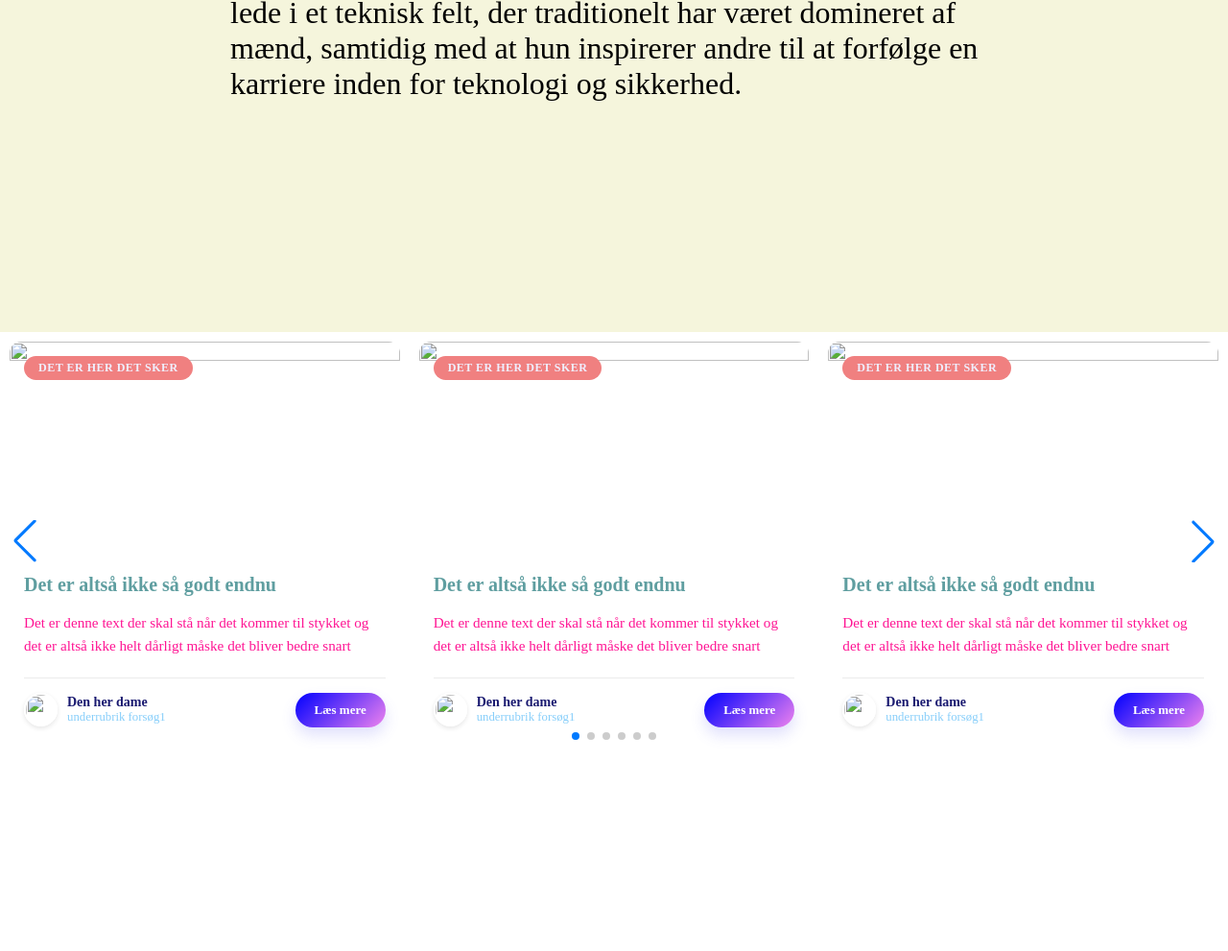
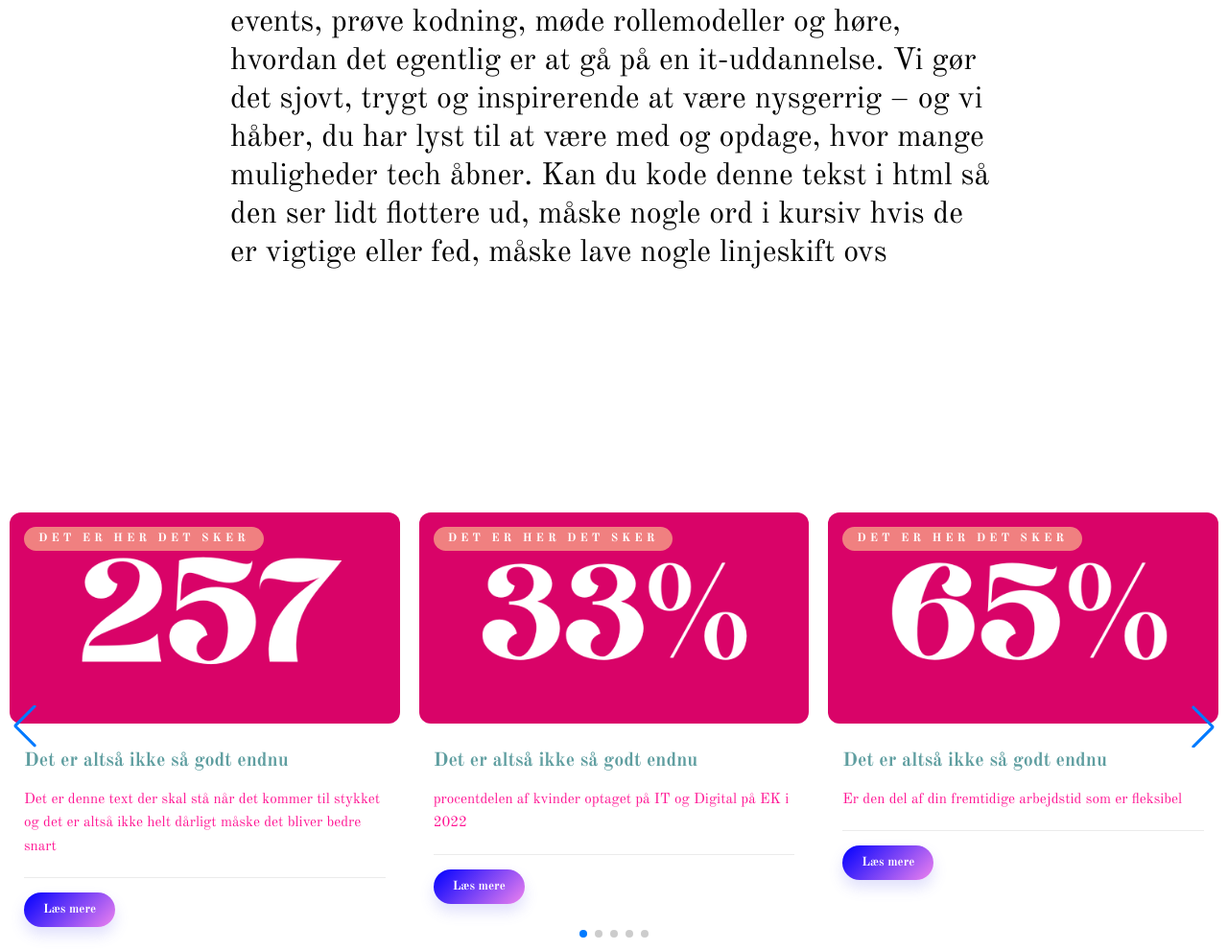
Before and after one commit to sylvesterel/portefoeljeaflevering-6, a website: page public/mission.html in a window 1280 px wide. Shown: the part 1156-2147 px from the top of the page at 96% size. Before the commit the page ends 1939 px from the top, so only its background shows below. Drawn offline with nearby package versions, Linux system fonts and the light colour scheme.

Commit message:
Billeder og mission

```diff
--- a/public/mission.css
+++ b/public/mission.css
@@ -75,16 +75,17 @@
 .hero-text {
     display: flex;
     align-items: center;
-    justify-content: center;
+    justify-content: flex-start;
     color: white;
     font-family: 'Old Standard TT', serif;
     font-size: 10vh;
+    padding-right: 70vh;
 }
 
 /* Mission text section */
 
 .mission-section {
-    background-color: beige;
+    background-color: #beige;
 }
 
 .mission-text p {
@@ -99,6 +100,8 @@
 
 /* Image carrousel section */
 
+
+
 * {
     margin: 0;
     padding: 0;
@@ -112,8 +115,8 @@
     width: 350px;
     height: auto;
     display: flex;
-    flex-direction: column;
-    background: beige;
+    flex-direction: row;
+    background: #D90368;
     border-radius: 20px;
     box-shadow: 0 10px 10px rgba(0, 0, 0, 0.05);
     transition: transform 0.3s ease;
@@ -139,13 +142,13 @@
     position: absolute;
     left: 25px;
     top: 25px;
-    color: #EFEFFF;
+    color: white;
     border-radius: 30px;
     font-weight: 600;
     font-size: 0.75rem;
     padding: 5px 15px;
     text-transform: uppercase;
-    letter-spacing: 0.5px;
+    letter-spacing: 0.5vh;
     background: lightcoral;
 }
 
@@ -193,7 +196,7 @@
     margin-right: 10px;
     object-fit: cover;
     border-radius: 50%;
-    border: 2px solid white;
+    border: 2px #D90368;
     box-shadow: 0 2px 5px rgba(0, 0, 0, 0.1);
 
 }
--- a/public/mission.html
+++ b/public/mission.html
@@ -5,8 +5,12 @@
     <title>Title</title>
 
     <!--Swiper CSS link -->
-    <link rel="stylesheet" href="https://cdn.jsdelivr.net/npm/swiper@12/swiper-bundle.min.css" />
+    <link rel="stylesheet" href="https://cdn.jsdelivr.net/npm/swiper@12/swiper-bundle.min.css"/>
     <link href="mission.css" rel="stylesheet">
+
+    <!-- Fonts -->
+    <link href="https://fonts.googleapis.com/css2?family=Old+Standard+TT:ital,wght@0,400;0,700;1,400&display=swap"
+          rel="stylesheet">
 
 </head>
 <body>
@@ -54,10 +58,13 @@
 
 <section class="mission-section" id="mission-section">
     <div class="mission-text">
-        <p>Helle Christensen arbejder inden for IT-sikkerhed, hvor hun beskytter systemer mod cybertrusler og sikrer, at
-            data er sikre. Hun er en rollemodel, fordi hun viser, at kvinder kan trives og lede i et teknisk felt, der
-            traditionelt har været domineret af mænd, samtidig med at hun inspirerer andre til at forfølge en karriere
-            inden for teknologi og sikkerhed.
+        <p>
+            Vi vil samle unge kvinder i gymnasiet i et mega sejt fællesskab, hvor man kan udforske tech uden at skulle
+            kunne noget i forvejen. Hos os kan du komme til fede events, prøve kodning, møde rollemodeller og høre,
+            hvordan det egentlig er at gå på en it-uddannelse. Vi gør det sjovt, trygt og inspirerende at være nysgerrig
+            – og vi håber, du har lyst til at være med og opdage, hvor mange muligheder tech åbner. Kan du kode denne
+            tekst i html så den ser lidt flottere ud, måske nogle ord i kursiv hvis de er vigtige eller fed, måske lave
+            nogle linjeskift ovs
         </p>
 
     </div>
@@ -71,7 +78,7 @@
             <div class="card list swiper-wrapper">
                 <div class="card swiper-slide">
                     <div class="card-image">
-                        <img src="woman-1.png">
+                        <img src="imgs/1.png">
                         <p class="card-tag">Det er her det sker</p>
                     </div>
                     <div class="card-content">
@@ -79,13 +86,6 @@
                         <p class="card-text">Det er denne text der skal stå når det kommer til stykket og det er altså
                             ikke helt dårligt måske det bliver bedre snart </p>
                         <div class="card-footer">
-                            <div class="card-profile">
-                                <img src="woman-2.png">
-                                <div class="card-profile-info">
-                                    <span class="card-profile-name">Den her dame</span>
-                                    <span class="card-profile-role">underrubrik forsøg1</span>
-                                </div>
-                            </div>
                             <a href="#" class="card-button">Læs mere</a>
                         </div>
                     </div>
@@ -93,97 +93,52 @@
                 </div>
                 <div class="card swiper-slide">
                     <div class="card-image">
-                        <img src="woman-1.png">
+                        <img src="imgs/2.png">
                         <p class="card-tag">Det er her det sker</p>
                     </div>
                     <div class="card-content">
                         <h3 class="card-title">Det er altså ikke så godt endnu</h3>
-                        <p class="card-text">Det er denne text der skal stå når det kommer til stykket og det er altså
-                            ikke helt dårligt måske det bliver bedre snart </p>
+                        <p class="card-text">procentdelen af kvinder optaget på IT og Digital på EK i 2022 </p>
                         <div class="card-footer">
-                            <div class="card-profile">
-                                <img src="woman-2.png">
-                                <div class="card-profile-info">
-                                    <span class="card-profile-name">Den her dame</span>
-                                    <span class="card-profile-role">underrubrik forsøg1</span>
-                                </div>
-                            </div>
                             <a href="#" class="card-button">Læs mere</a>
                         </div>
                     </div>
                 </div>
                 <div class="card swiper-slide">
                     <div class="card-image">
-                        <img src="woman-1.png">
+                        <img src="imgs/3.png">
                         <p class="card-tag">Det er her det sker</p>
                     </div>
                     <div class="card-content">
                         <h3 class="card-title">Det er altså ikke så godt endnu</h3>
-                        <p class="card-text">Det er denne text der skal stå når det kommer til stykket og det er altså
-                            ikke helt dårligt måske det bliver bedre snart </p>
+                        <p class="card-text">Er den del af din fremtidige arbejdstid som er fleksibel</p>
                         <div class="card-footer">
-                            <div class="card-profile">
-                                <img src="woman-2.png">
-                                <div class="card-profile-info">
-                                    <span class="card-profile-name">Den her dame</span>
-                                    <span class="card-profile-role">underrubrik forsøg1</span>
-                                </div>
-                            </div>
                             <a href="#" class="card-button">Læs mere</a>
                         </div>
                     </div>
                 </div>
                 <div class="card swiper-slide">
                     <div class="card-image">
-                        <img src="woman-1.png">
+                        <img src="imgs/4.png">
                         <p class="card-tag">Det er her det sker</p>
                     </div>
                     <div class="card-content">
                         <h3 class="card-title">Det er altså ikke så godt endnu</h3>
-                        <p class="card-text">Det er denne text der skal stå når det kommer til stykket og det er altså
-                            ikke helt dårligt måske det bliver bedre snart </p>
+                        <p class="card-text">Er den gennemsnitlige adgangskvotient for IT-digital på EK i 2022</p>
                         <div class="card-footer">
-                            <div class="card-profile">
-                                <img src="woman-2.png">
-                                <div class="card-profile-info">
-                                    <span class="card-profile-name">Den her dame</span>
-                                    <span class="card-profile-role">underrubrik forsøg1</span>
-                                </div>
-                            </div>
                             <a href="#" class="card-button">Læs mere</a>
                         </div>
                     </div>
                 </div>
                 <div class="card swiper-slide">
                     <div class="card-image">
-                        <img src="woman-1.png">
+                        <img src="imgs/5.png">
                         <p class="card-tag">Det er her det sker</p>
                     </div>
                     <div class="card-content">
                         <h3 class="card-title">Det er altså ikke så godt endnu</h3>
-                        <p class="card-text">Det er denne text der skal stå når det kommer til stykket og det er altså
-                            ikke helt dårligt måske det bliver bedre snart </p>
-                        <div class="card-footer">
-                            <div class="card-profile">
-                                <img src="woman-2.png">
-                                <div class="card-profile-info">
-                                    <span class="card-profile-name">Den her dame</span>
-                                    <span class="card-profile-role">underrubrik forsøg1</span>
-                                </div>
-                            </div>
-                            <a href="#" class="card-button">Læs mere</a>
-                        </div>
-                    </div>
-                </div>
-                <div class="card swiper-slide">
-                    <div class="card-image">
-                        <img src="woman-1.png">
-                        <p class="card-tag">Det er her det sker</p>
-                    </div>
-                    <div class="card-content">
-                        <h3 class="card-title">Det er altså ikke så godt endnu</h3>
-                        <p class="card-text">Det er denne text der skal stå når det kommer til stykket og det er altså
-                            ikke helt dårligt måske det bliver bedre snart </p>
+                        <p class="card-text">Det er den nuværende gennemsnitsalder for studiestart på IT-digital på EK i
+                            2022</p>
                         <div class="card-footer">
                             <div class="card-profile">
                                 <img src="woman-2.png">
@@ -198,7 +153,7 @@
                 </div>
             </div>
             <div class="swiper-pagination"></div>
-            <div class ="swiper-button-prev"></div>
+            <div class="swiper-button-prev"></div>
             <div class="swiper-button-next"></div>
         </div>
     </div>
@@ -206,6 +161,6 @@
 <!--link til swiper-->
 
 <script src="https://cdn.jsdelivr.net/npm/swiper@12/swiper-bundle.min.js"></script>
-<script src =mission.js></script>
+<script src=mission.js></script>
 </body>
 </html>
```
Also changed, not shown: public/imgs/1.png (added), public/imgs/2.png (added), public/imgs/3.png (added), public/imgs/4.png (added), public/imgs/5.png (added).
